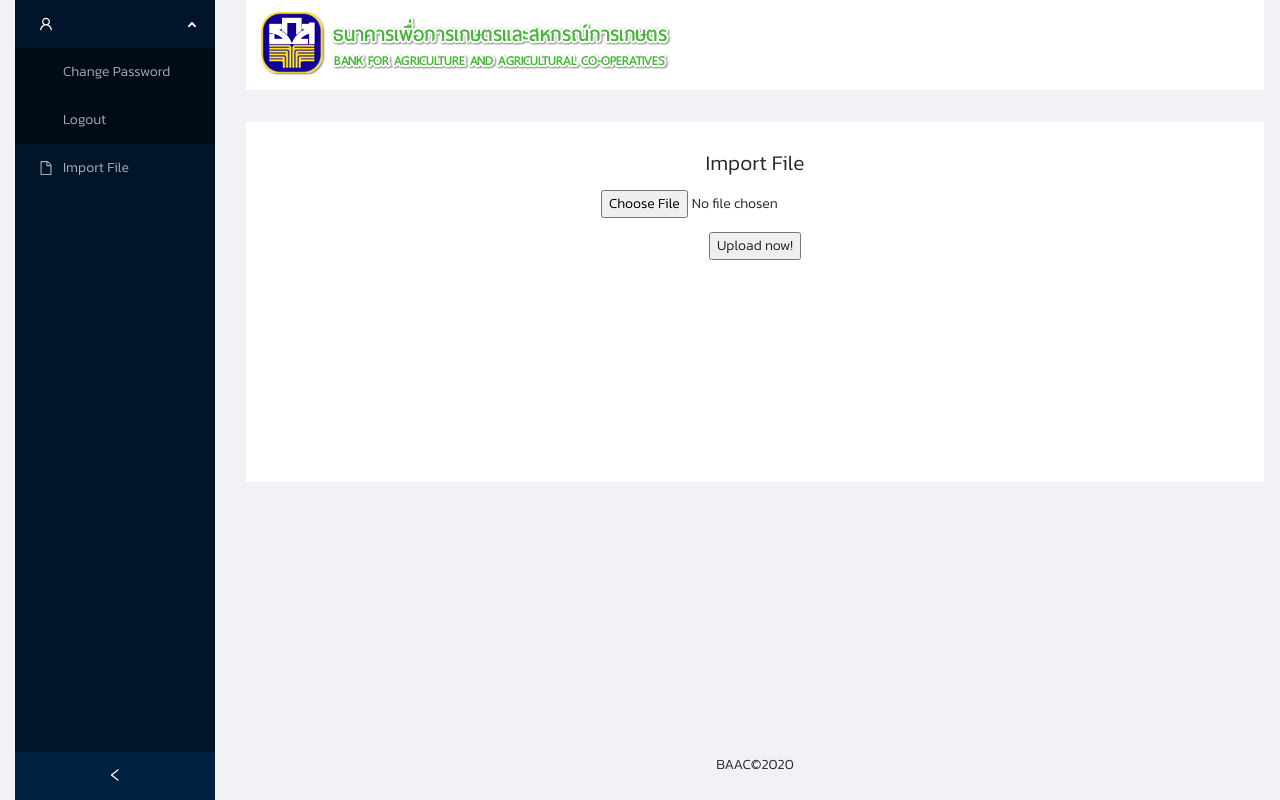
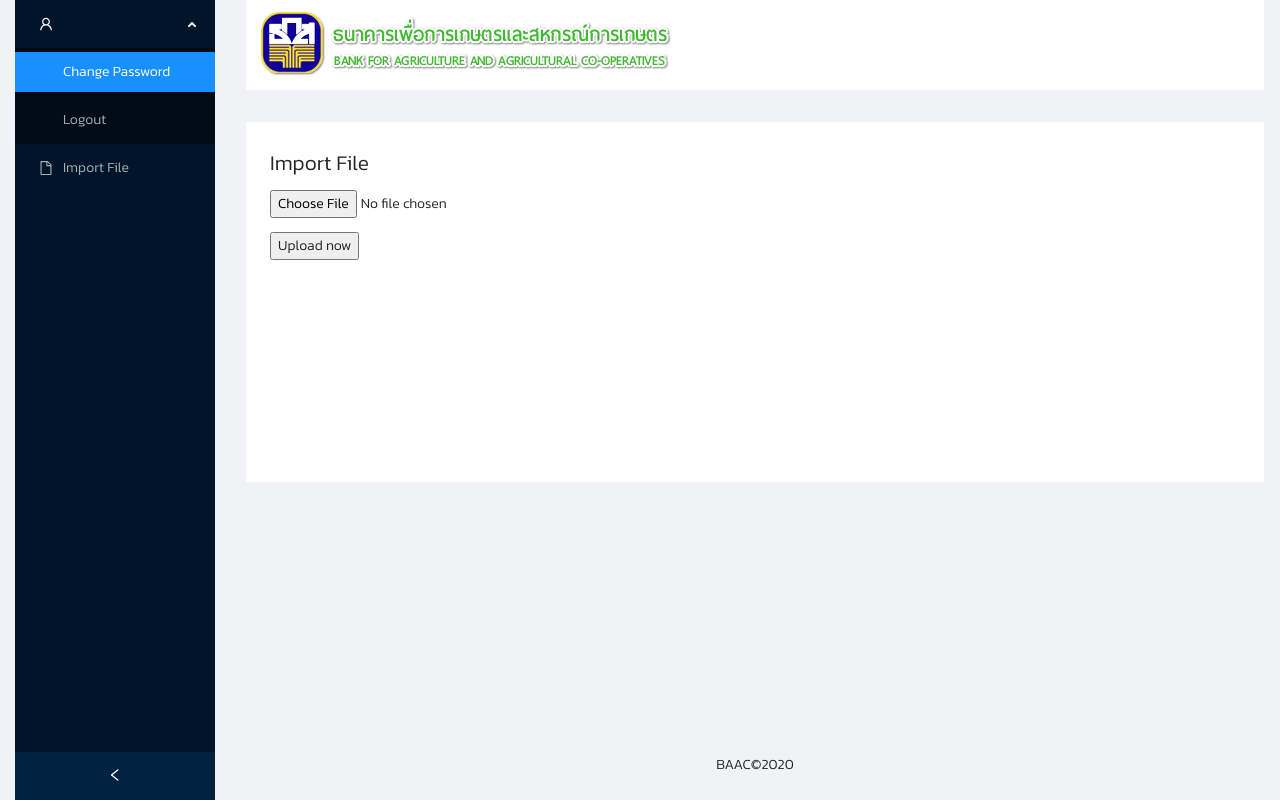
Before and after one commit to baac-codecamp/final-americano-admin-gui, a React (Create React App) app: page / in a window 1280 px wide. Both pictures are taken after a click on the element 115 px from the left and 24 px from the top of the page. Built offline with nearby package versions, Linux system fonts and the light colour scheme.

Commit message:
add admin page

```diff
--- a/package.json
+++ b/package.json
@@ -18,7 +18,8 @@
     "react-csv-reader": "^3.1.0",
     "react-dom": "^16.13.1",
     "react-router-dom": "^5.2.0",
-    "react-scripts": "3.4.1"
+    "react-scripts": "3.4.1",
+    "xlsx": "^0.16.5"
   },
   "scripts": {
     "start": "react-scripts start",
--- a/src/App.js
+++ b/src/App.js
@@ -1,5 +1,4 @@
 import React from 'react';
-import FeedPage from './Component/FeedPage';
 import LoginPage from './Component/LoginPage';
 import SignupPage from './Component/SignupPage';
 import ChangePasswordPage from './Component/ChangePasswordPage'
--- a/src/Component/AdminPage.js
+++ b/src/Component/AdminPage.js
@@ -10,11 +10,10 @@ import React from 'react';
 import { Link } from 'react-dom';
 import { GetName, Logout } from "../helpers";
 import logo from "../images/logo1.png";
-
+import Papa from 'papaparse'
 const { Header, Content, Footer, Sider } = Layout;
 const { SubMenu } = Menu;
 let btn;
-
 
 
 class FileReader extends React.Component {
@@ -28,16 +27,18 @@ class FileReader extends React.Component {
 
   handleChange = event => {
     this.setState({
-        csvfile: event.target.files[0]
+      csvfile: event.target.files[0] || "0"
     });
   };
 
   importCSV = () => {
-    //   const { csvfile } = this.state;
-    //   Papa.parse(csvfile, {
-    //     complete: this.updateData,
-    //     header: true
-    //   });
+    alert("TEST")
+    console.log(this.state);
+    const { csvfile } = this.state;
+    Papa.parse(csvfile, {
+      complete: this.updateData,
+      header: true
+    });
   };
 
   updateData(result) {
@@ -48,7 +49,7 @@ class FileReader extends React.Component {
   render() {
     console.log(this.state.csvfile);
     return (
-        <div className="App">
+      <div>
         <h2>Import File</h2>
         <input
           className="csv-input"
@@ -61,7 +62,7 @@ class FileReader extends React.Component {
           onChange={this.handleChange}
         />
         <p />
-          <button onClick={this.importCSV}> Upload now!</button>
+        <button onClick={this.importCSV}> Upload now</button>
       </div>
     );
   }
@@ -97,24 +98,21 @@ class AdminPage extends React.Component {
         <Sider collapsible collapsed={this.state.collapsed} onCollapse={this.onCollapse}>
           <div className="logo" />
           <Menu theme="dark" defaultSelectedKeys={['1']} mode="inline">
-
             <SubMenu key="sub1" icon={<UserOutlined />} title={this.state.fullName}>
-
-                            <Menu.Item key="4">
+              <Menu.Item key="1">
                 <a href="/changepassword">Change Password</a>
               </Menu.Item>
-                            <Menu.Item key="5">
+              <Menu.Item key="2">
                 <a href="/login">Logout</a>
               </Menu.Item>
             </SubMenu>
-                        <Menu.Item key="9" icon={<FileOutlined />}>
+            <Menu.Item key="3" icon={<FileOutlined />}>
               Import File
             </Menu.Item>
-
           </Menu>
         </Sider>
         <Layout className="site-layout">
-                    <Header className="site-layout-background" style={{ padding:0, minHeight: 90,margin: '0 16px' }}>
+          <Header className="site-layout-background" style={{ padding: 0, minHeight: 90, margin: '0 16px' }}>
             <img src={logo}></img>
           </Header>
 
@@ -126,6 +124,7 @@ class AdminPage extends React.Component {
             <div className="site-layout-background" style={{ padding: 24, minHeight: 360 }}>
 
               <FileReader></FileReader>
+
             </div>
           </Content>
           <Footer style={{ textAlign: 'center' }}>BAAC©2020</Footer>
--- a/src/Component/FeedPage.js
+++ /dev/null
@@ -1,25 +0,0 @@
-import React from 'react';
-import HeaderPage from './Header';
-import ListLink from "./ListLink";
-import 'antd/dist/antd.css';
-import { Layout } from 'antd';
-// import SiderDemo from './nav';
-class FeedPage extends React.Component {
-    constructor() {
-        super()
-    }
-
-    render() {
-        const { Content } = Layout;
-        return (
-
-            <Layout className="layout">
-                <HeaderPage />
-
-                <ListLink/>
-            </Layout>
-        );
-    }
-}
-
-export default FeedPage;
```
Also changed, not shown: 1 other file (tests, documents, lock files or other folders). Lines whose indentation alone changed are shown as unchanged.
